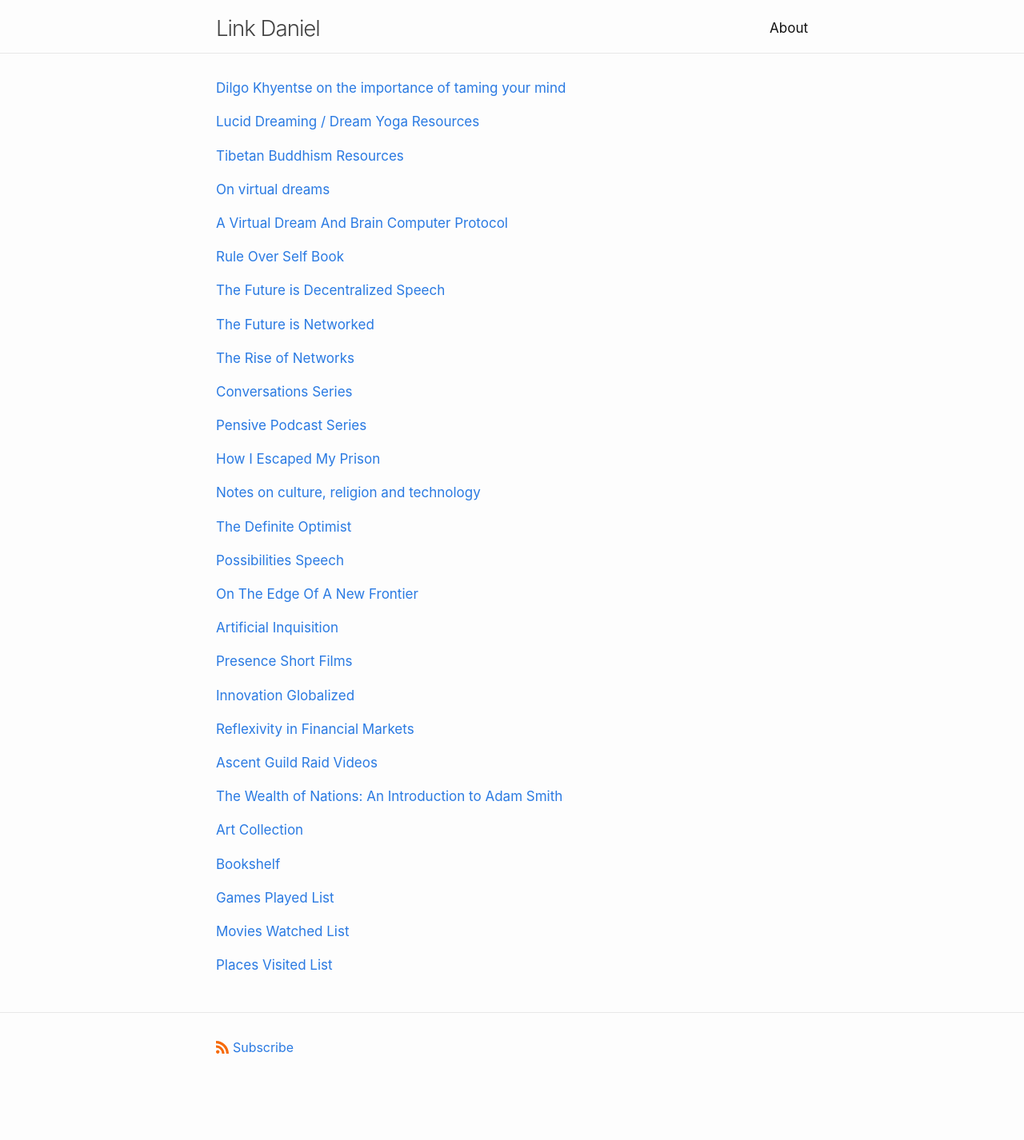
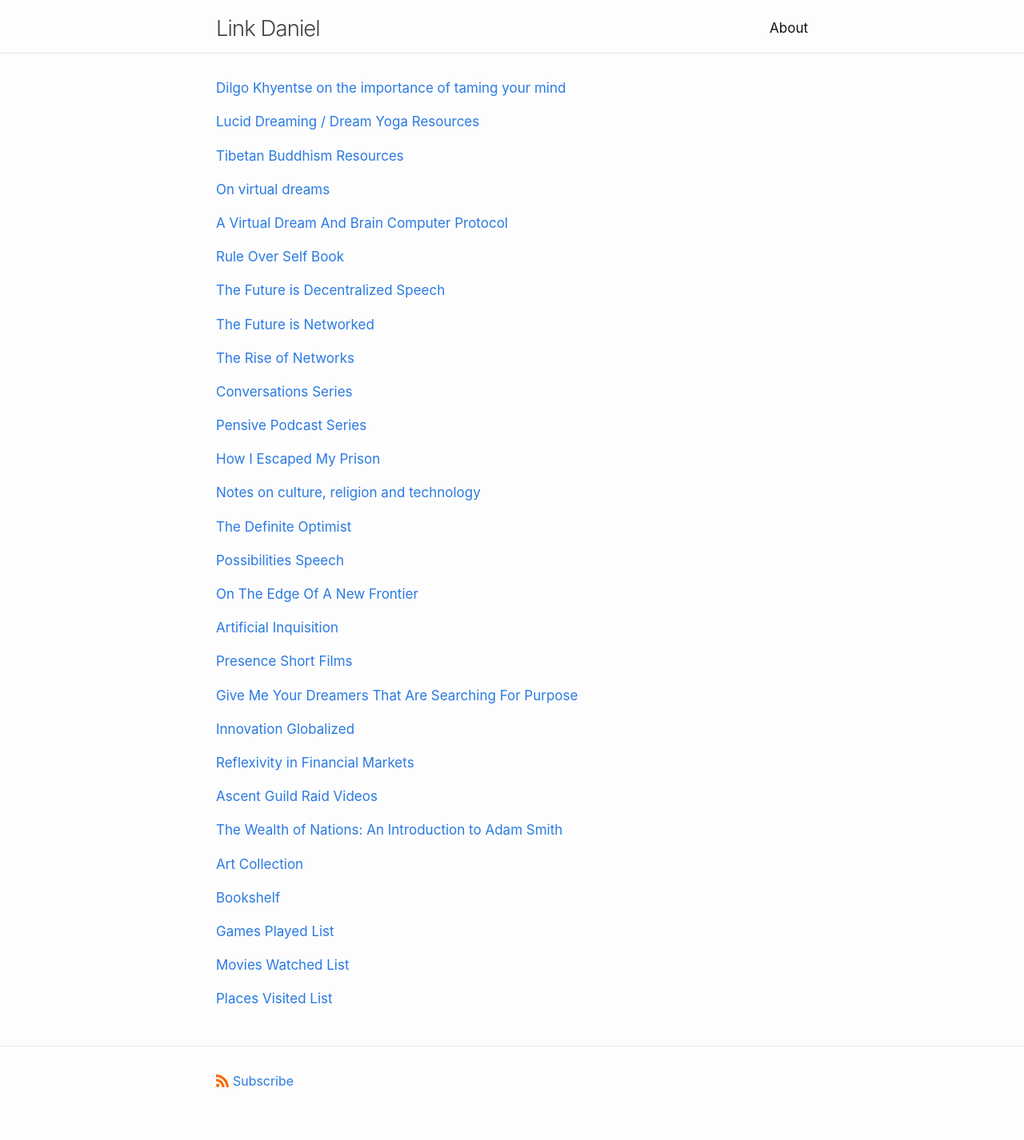
Before and after one commit to link-daniel/link.github.io, a Jekyll site: the page built from index.md, in a window 1280 px wide. Shown: the whole page at 80% size. Built offline with Jekyll 4.4.1, drawn with Linux system fonts in a browser that asks for light colours; before the commit the page ends 1384 px from its top, so only the background shows below that.

Commit message:
Update index.md

```diff
--- a/index.md
+++ b/index.md
@@ -62,6 +62,9 @@ layout: home
 [Presence Short Films](/presence)
 <br>
 
+[Give Me Your Dreamers That Are Searching For Purpose](/givemeyourdreamers)
+
+
 [Innovation Globalized](/innovationglobalized)
 <br>
 
```
